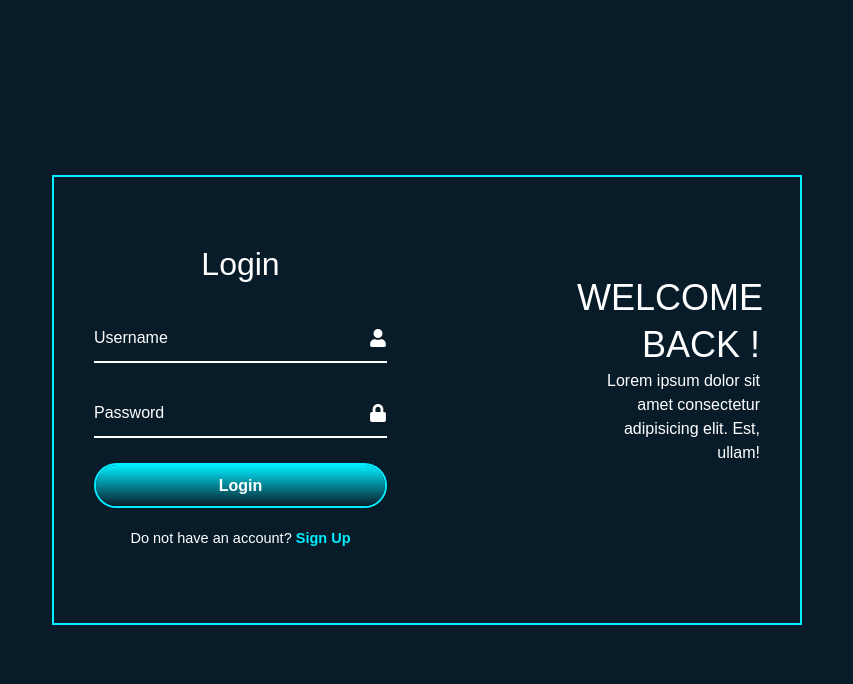
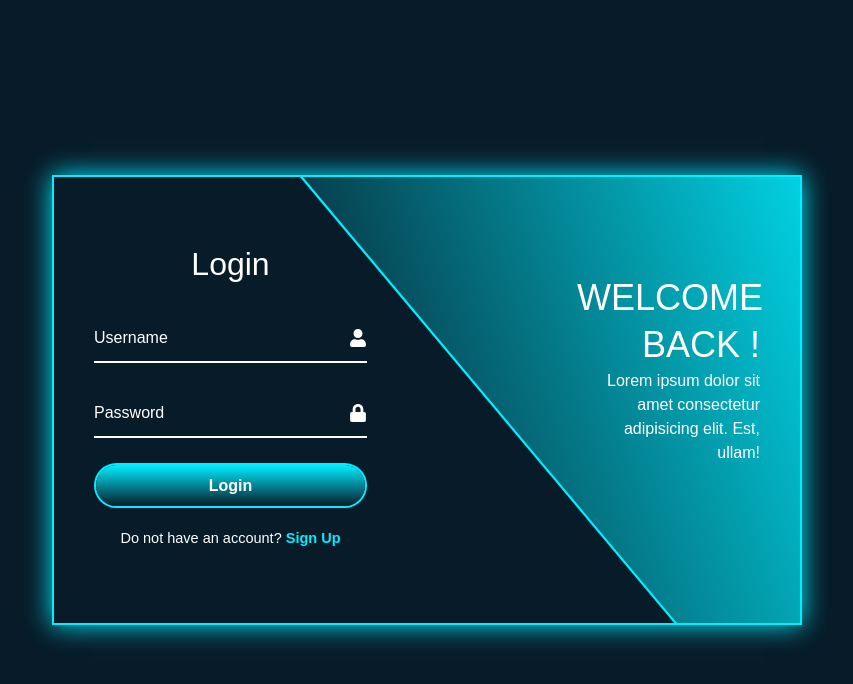
Before and after one commit to Shahidul-Islam-Jony/Awesome-Design, a React (Vite) app: page /login in a window 1280 px wide. Shown: the top 684 px of the page, without its empty margins (213-1066 px from the left). Built offline with nearby package versions, Linux system fonts and the light colour scheme.

Commit message:
Login page design Done

```diff
--- a/src/pages/LoginRegistration/LoginRegistration.jsx
+++ b/src/pages/LoginRegistration/LoginRegistration.jsx
@@ -5,6 +5,10 @@ import './LoginStyle.css'
 const LoginRegistration = () => {
     return (
         <div className="wrapper">
+            {/* BG Divider */}
+            <span className="bg-animate"></span>
+
+            {/* Login page */}
             <div className="form-box login">
                 <h2>Login</h2>
                 <form action="#">
--- a/src/pages/LoginRegistration/LoginStyle.css
+++ b/src/pages/LoginRegistration/LoginStyle.css
@@ -20,6 +20,8 @@ body{
     height: 450px;
     background: transparent;
     border: 2px solid #0ef;
+    overflow: hidden;   /* For BG divider overflow hidden */
+    box-shadow: 0 0 25px #0ef;
 }
 
 .wrapper .form-box{
@@ -35,7 +37,7 @@ body{
 /* padding from both side */
 .wrapper .form-box.login{
     left: 0;
-    padding: 0 40px;
+    padding: 0 60px 0 40px;
 }
 
 .form-box h2{
@@ -184,3 +186,18 @@ body{
     font-size: 16px;
     color: #fff;
 }
+
+
+
+/* BG divider design */
+.wrapper .bg-animate{
+    position: absolute;
+    top: -4px;
+    right: 0;
+    width: 850px;
+    height: 600px;
+    border-bottom: 3px solid #0ef;
+    background: linear-gradient(45deg,#081b29, #0ef);
+    transform: rotate(10deg) skewY(40deg);      /*for rotating bg*/
+    transform-origin: bottom right;
+}
```
